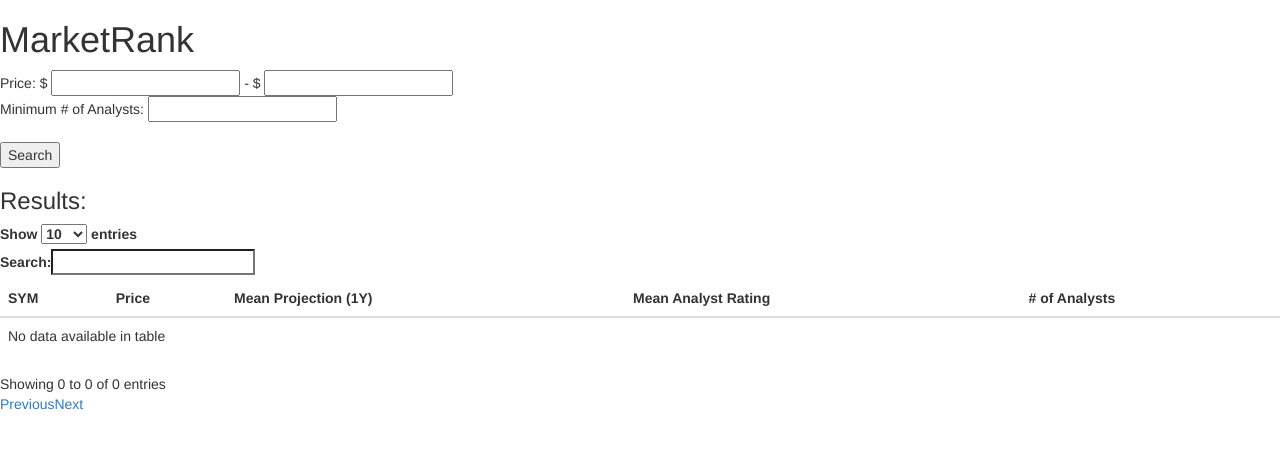
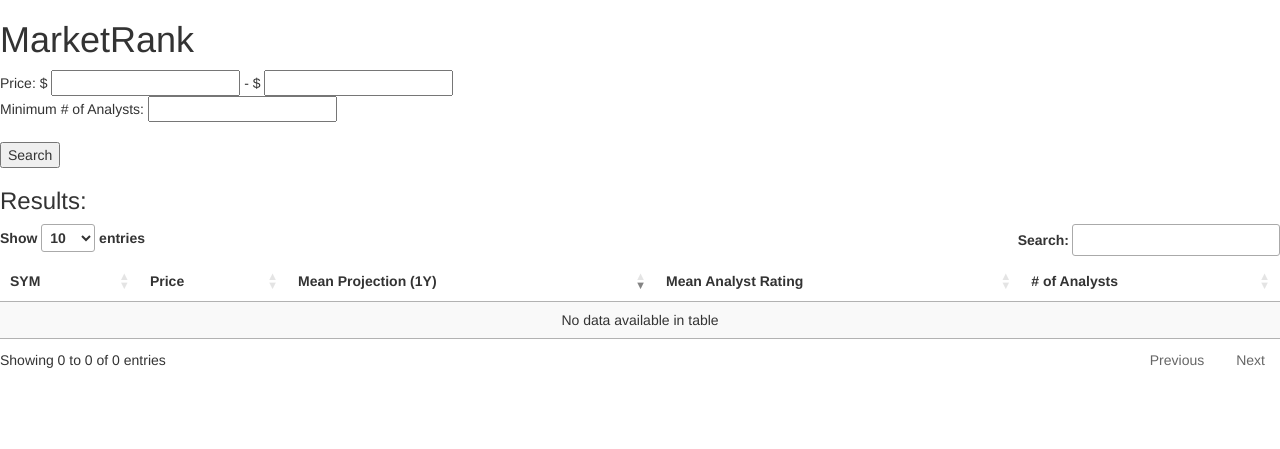
Before and after one commit to ksudana/market-rank, a Flask app: page / in a window 1280 px wide. Shown: the top 449 px of the page. Run offline with Flask 2, Linux system fonts and the light colour scheme; some libraries are stand-ins or nearby versions.

Commit message:
added table styling

```diff
--- a/templates/index.html
+++ b/templates/index.html
@@ -9,6 +9,7 @@
         <script src="https://ajax.googleapis.com/ajax/libs/jquery/3.3.1/jquery.min.js"></script>
 
         <!-- jQuery dataTable -->
+        <link rel="stylesheet" type="text/css" href="//cdn.datatables.net/1.10.12/css/jquery.dataTables.min.css">
         <script src="https://cdn.datatables.net/1.10.19/js/jquery.dataTables.min.js"></script>
 
         <!-- Latest compiled JavaScript -->
@@ -37,7 +38,7 @@
             <input type="submit" value="Search">
         </form>
         <h3>Results:</h3>
-        <table id="data-table" class="table table-dark">
+        <table id="data-table" class="stripe dataTable">
             <thead>
                 <tr>
                     <th>SYM</th>
```
